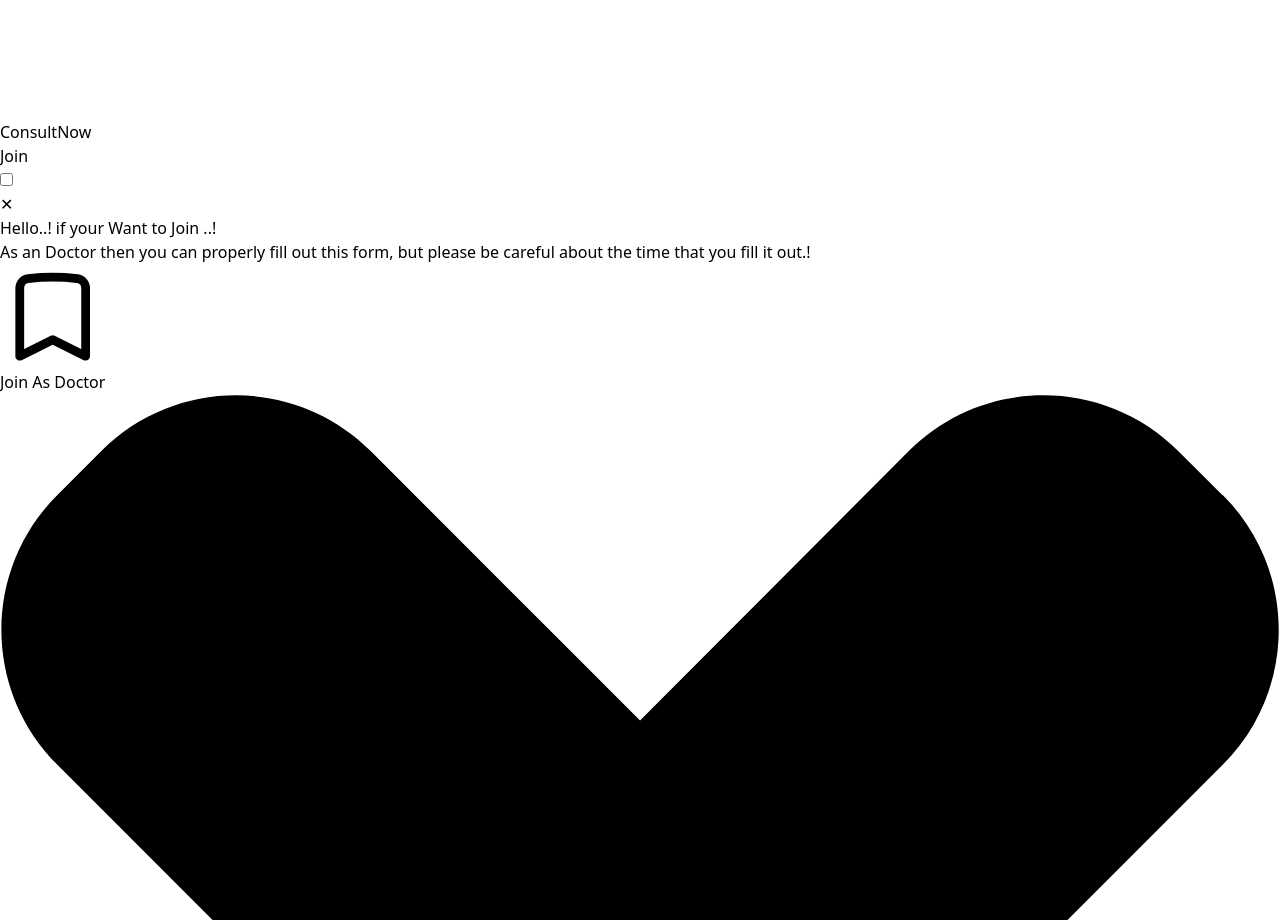
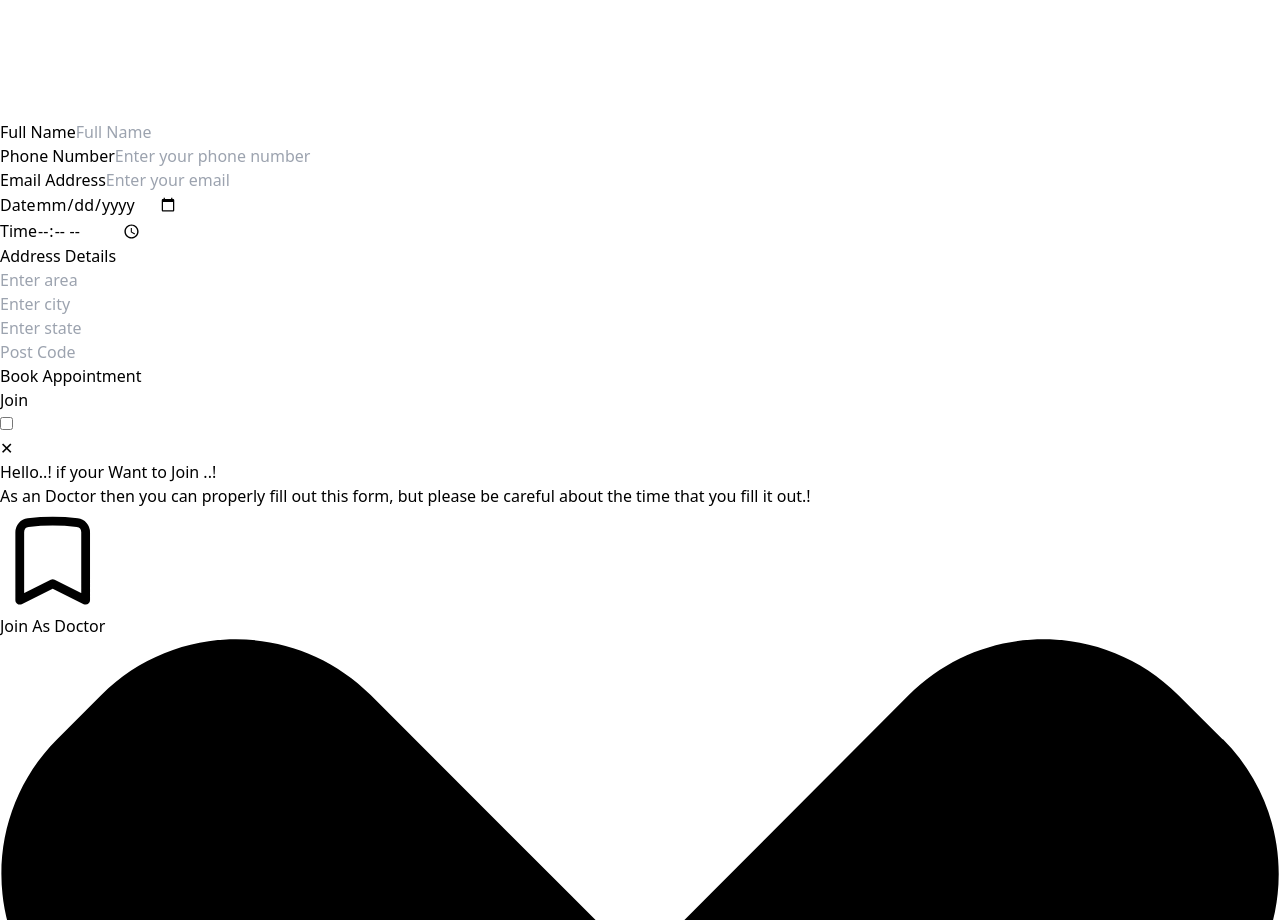
Before and after one commit to priyanshugour70/DoctIn, a Next.js app: page /NearestDoctor/ConsultNow in a window 1280 px wide. Shown: the part 7489-8409 px from the top of the page. Built offline with nearby package versions, Linux system fonts and the light colour scheme; what @material-tailwind/react would draw is missing.

Commit message:
Appointment Booking

```diff
--- a/pages/NearestDoctor/ConsultNow.js
+++ b/pages/NearestDoctor/ConsultNow.js
@@ -1,7 +1,150 @@
-import React from 'react'
+import React from "react";
 
 export default function ConsultNow() {
   return (
-    <div>ConsultNow</div>
-  )
+    <div>
+      <div className="flex items-center justify-center p-12">
+        {/* Author: FormBold Team */}
+        <div className="mx-auto w-full max-w-[550px] bg-white">
+          <form>
+            <div className="mb-5">
+              <label
+                htmlFor="name"
+                className="mb-3 block text-base font-medium text-[#07074D]"
+              >
+                Full Name
+              </label>
+              <input
+                type="text"
+                name="name"
+                id="name"
+                placeholder="Full Name"
+                className="w-full rounded-md border border-[#e0e0e0] bg-white py-3 px-6 text-base font-medium text-[#6B7280] outline-none focus:border-[#6A64F1] focus:shadow-md"
+              />
+            </div>
+            <div className="mb-5">
+              <label
+                htmlFor="phone"
+                className="mb-3 block text-base font-medium text-[#07074D]"
+              >
+                Phone Number
+              </label>
+              <input
+                type="text"
+                name="phone"
+                id="phone"
+                placeholder="Enter your phone number"
+                className="w-full rounded-md border border-[#e0e0e0] bg-white py-3 px-6 text-base font-medium text-[#6B7280] outline-none focus:border-[#6A64F1] focus:shadow-md"
+              />
+            </div>
+            <div className="mb-5">
+              <label
+                htmlFor="email"
+                className="mb-3 block text-base font-medium text-[#07074D]"
+              >
+                Email Address
+              </label>
+              <input
+                type="email"
+                name="email"
+                id="email"
+                placeholder="Enter your email"
+                className="w-full rounded-md border border-[#e0e0e0] bg-white py-3 px-6 text-base font-medium text-[#6B7280] outline-none focus:border-[#6A64F1] focus:shadow-md"
+              />
+            </div>
+            <div className="-mx-3 flex flex-wrap">
+              <div className="w-full px-3 sm:w-1/2">
+                <div className="mb-5">
+                  <label
+                    htmlFor="date"
+                    className="mb-3 block text-base font-medium text-[#07074D]"
+                  >
+                    Date
+                  </label>
+                  <input
+                    type="date"
+                    name="date"
+                    id="date"
+                    className="w-full rounded-md border border-[#e0e0e0] bg-white py-3 px-6 text-base font-medium text-[#6B7280] outline-none focus:border-[#6A64F1] focus:shadow-md"
+                  />
+                </div>
+              </div>
+              <div className="w-full px-3 sm:w-1/2">
+                <div className="mb-5">
+                  <label
+                    htmlFor="time"
+                    className="mb-3 block text-base font-medium text-[#07074D]"
+                  >
+                    Time
+                  </label>
+                  <input
+                    type="time"
+                    name="time"
+                    id="time"
+                    className="w-full rounded-md border border-[#e0e0e0] bg-white py-3 px-6 text-base font-medium text-[#6B7280] outline-none focus:border-[#6A64F1] focus:shadow-md"
+                  />
+                </div>
+              </div>
+            </div>
+            <div className="mb-5 pt-3">
+              <label className="mb-5 block text-base font-semibold text-[#07074D] sm:text-xl">
+                Address Details
+              </label>
+              <div className="-mx-3 flex flex-wrap">
+                <div className="w-full px-3 sm:w-1/2">
+                  <div className="mb-5">
+                    <input
+                      type="text"
+                      name="area"
+                      id="area"
+                      placeholder="Enter area"
+                      className="w-full rounded-md border border-[#e0e0e0] bg-white py-3 px-6 text-base font-medium text-[#6B7280] outline-none focus:border-[#6A64F1] focus:shadow-md"
+                    />
+                  </div>
+                </div>
+                <div className="w-full px-3 sm:w-1/2">
+                  <div className="mb-5">
+                    <input
+                      type="text"
+                      name="city"
+                      id="city"
+                      placeholder="Enter city"
+                      className="w-full rounded-md border border-[#e0e0e0] bg-white py-3 px-6 text-base font-medium text-[#6B7280] outline-none focus:border-[#6A64F1] focus:shadow-md"
+                    />
+                  </div>
+                </div>
+                <div className="w-full px-3 sm:w-1/2">
+                  <div className="mb-5">
+                    <input
+                      type="text"
+                      name="state"
+                      id="state"
+                      placeholder="Enter state"
+                      className="w-full rounded-md border border-[#e0e0e0] bg-white py-3 px-6 text-base font-medium text-[#6B7280] outline-none focus:border-[#6A64F1] focus:shadow-md"
+                    />
+                  </div>
+                </div>
+                <div className="w-full px-3 sm:w-1/2">
+                  <div className="mb-5">
+                    <input
+                      type="text"
+                      name="post-code"
+                      id="post-code"
+                      placeholder="Post Code"
+                      className="w-full rounded-md border border-[#e0e0e0] bg-white py-3 px-6 text-base font-medium text-[#6B7280] outline-none focus:border-[#6A64F1] focus:shadow-md"
+                    />
+                  </div>
+                </div>
+              </div>
+            </div>
+            <div>
+              <button className="hover:shadow-form w-full rounded-md bg-[#6A64F1] py-3 px-8 text-center text-base font-semibold text-white outline-none">
+                Book Appointment
+              </button>
+            </div>
+          </form>
+        </div>
+      </div>
+    </div>
+  );
 }
```
